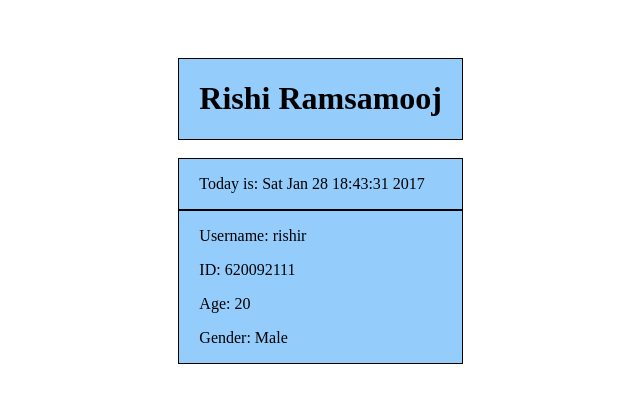
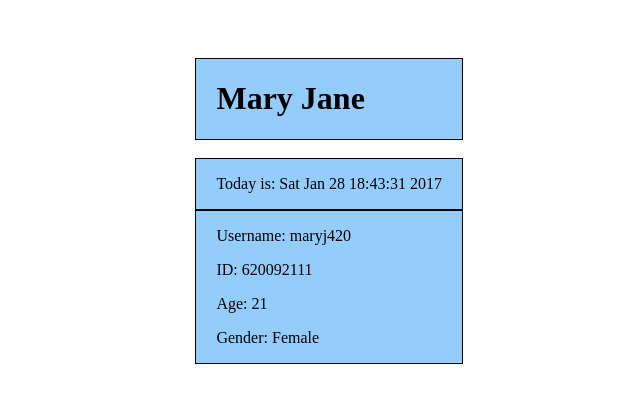
Before and after one commit to RishiR620092111/info3180-lab2, a Flask app: page /profile in a window 1280 px wide. Shown: the top 403 px of the page, without its empty margins (339-979 px from the left). Run offline with Flask 2, Linux system fonts and the light colour scheme.

Commit message:
my fake profile

```diff
--- a/app/templates/profile.html
+++ b/app/templates/profile.html
@@ -5,15 +5,15 @@
   </head>
   <body>
     <div class="profile">
-      <div class="box"><h1> Rishi Ramsamooj </h1></div>
+      <div class="box"><h1> Mary Jane </h1></div>
       <br>
       <div class="box"><p> Today is: {{ now }}</p></div>
 
       <div class="box">
-        <p> Username: rishir </p>
+        <p> Username: maryj420 </p>
         <p> ID: 620092111 </p>
-        <p> Age: 20 </p>
-        <p> Gender: Male </p>
+        <p> Age: 21 </p>
+        <p> Gender: Female </p>
       </div>
     </div>
   </body>
--- a/run.py
+++ b/run.py
@@ -1,3 +1,8 @@
 #! /usr/bin/env python
+import os
+from flask import render_template
+from flask import Flask
+from app import app
+import time
 from app import app
 app.run(debug=True,host="0.0.0.0",port=8080)
```
